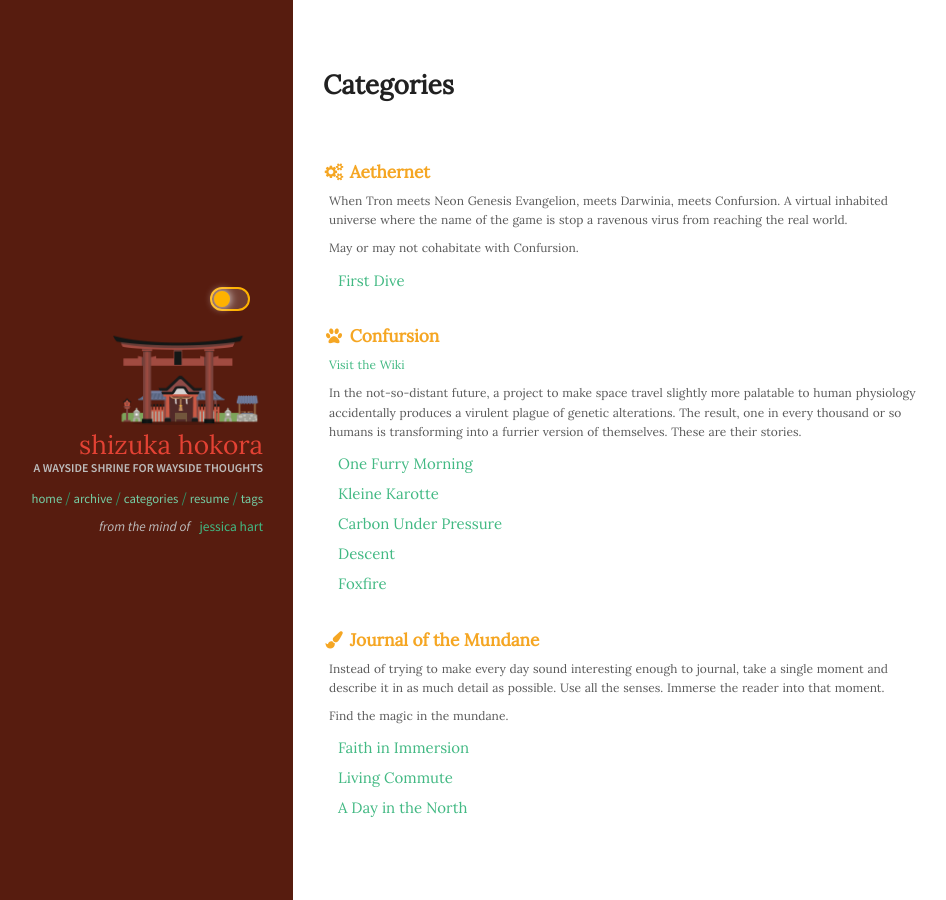
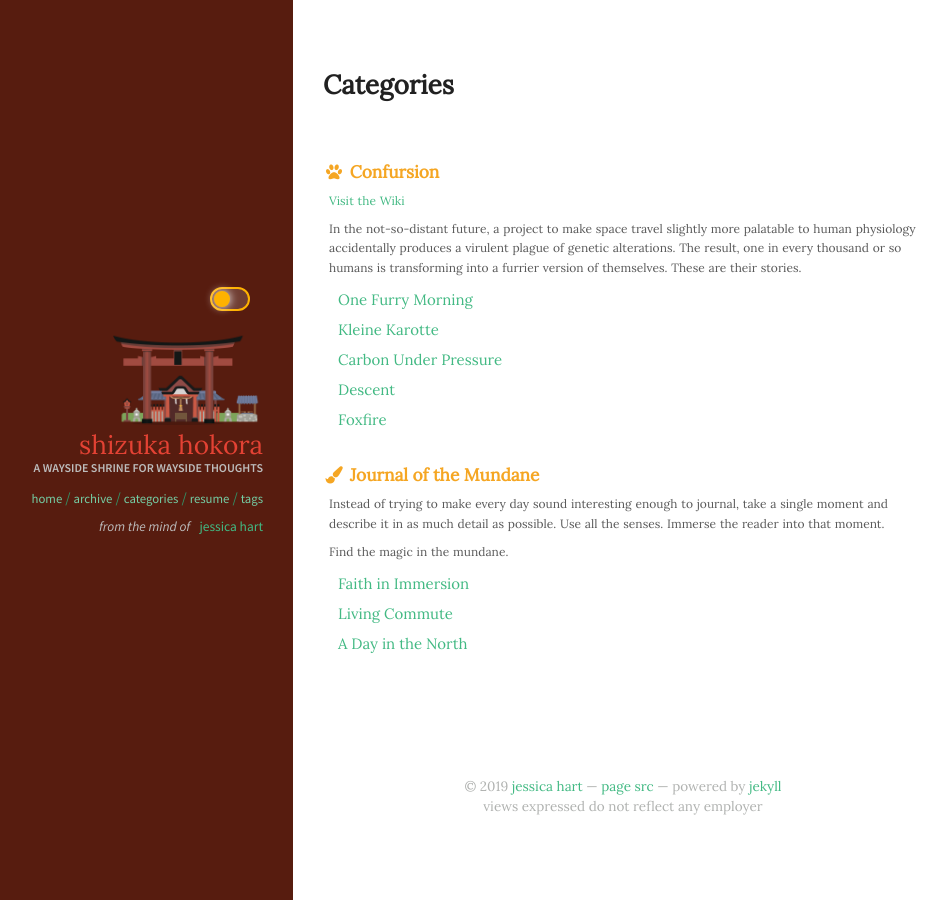
Before and after one commit to shizuka/shizuka-hokora, a Jekyll site: the page built from categories/index.html, in a window 1280 px wide. Shown: the whole page, without its empty margins (27-973 px from the left). Built offline with Jekyll 4.4.1, drawn with Linux system fonts in a browser that asks for light colours; some web fonts are replaced.

Commit message:
someday but not now

```diff
--- a/_data/catmeta.yml
+++ b/_data/catmeta.yml
@@ -28,16 +28,6 @@ confursion:
   sort: order
   # order = YYMM in universe, 0010 = October 0AF (OFM), 0205 May 2AF (CUP)
 
-aethernet:
-  name: Aethernet
-  icon: cogs
-  desc: |
-    When Tron meets Neon Genesis Evangelion, meets Darwinia, meets Confursion. A
-    virtual inhabited universe where the name of the game is stop a ravenous
-    virus from reaching the real world.
-
-    May or may not cohabitate with Confursion.
-
 journal of the mundane:
     name: Journal of the Mundane
     icon: paint-brush
```
Also changed, not shown: _posts/2019-07-15-first-dive.md (+1 -1 lines).
